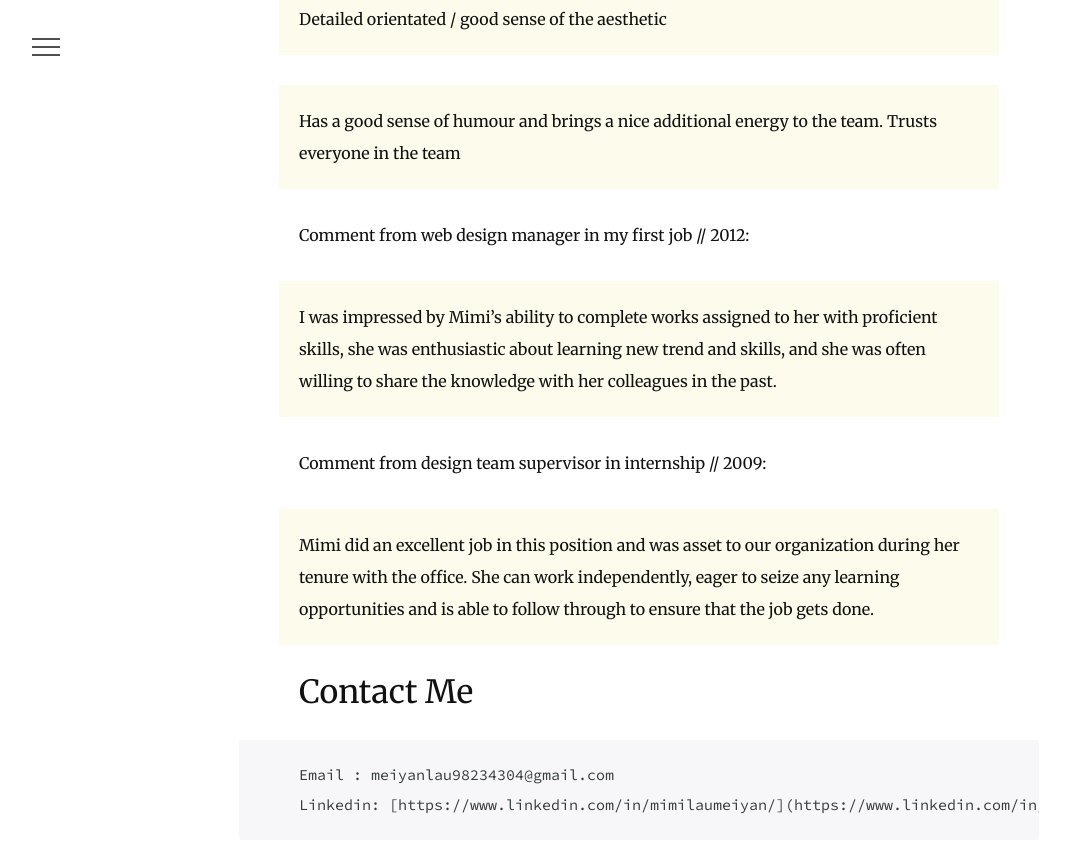
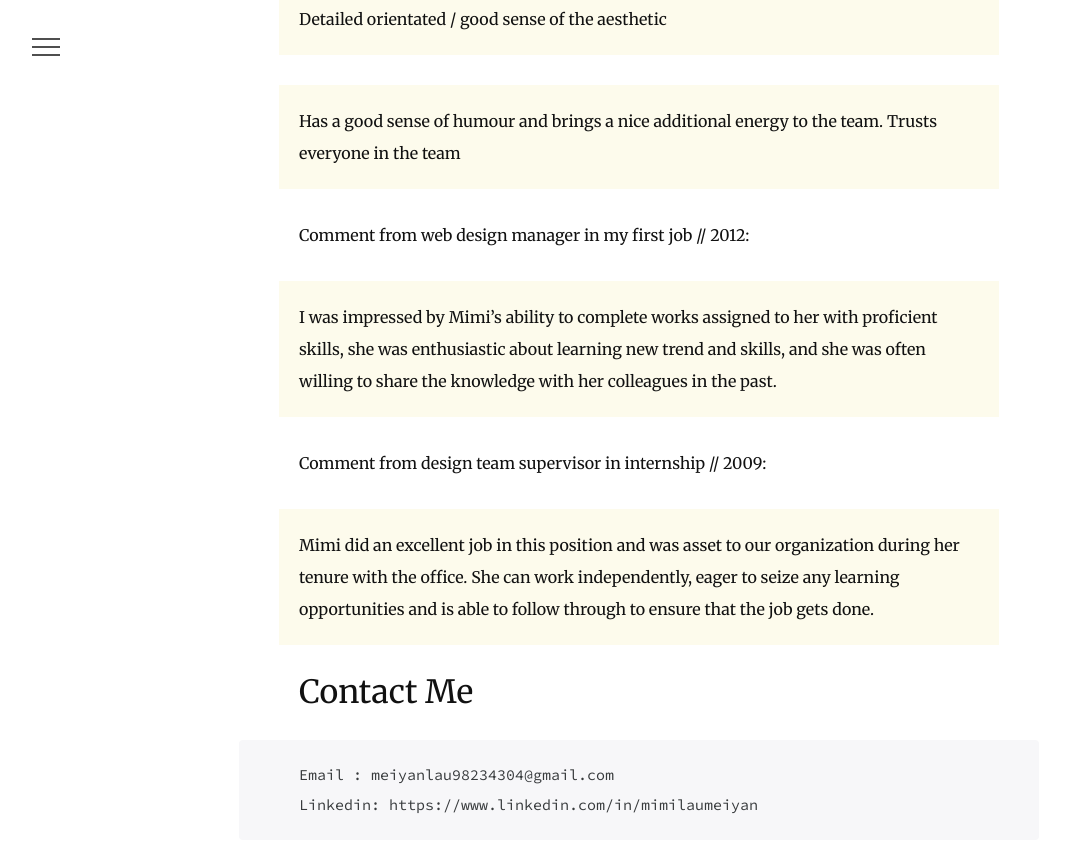
Before and after one commit to MimiLau/mimilau.github.io, a Jekyll site: the page built from about.md, in a window 1280 px wide and 900 px high, scrolled down 1794 px. Shown: the top 853 px of the window, without its empty margins (1-1068 px from the left). Built offline with Jekyll 4.4.1, drawn with Linux system fonts in a browser that asks for light colours; nearby versions of some CDN libraries; part of the change alters nothing that is shown.

Commit message:
linkedin url

````diff
--- a/about.md
+++ b/about.md
@@ -43,5 +43,5 @@ Comment from design team supervisor in internship // 2009:
 ## Contact Me
 ```
 Email : meiyanlau98234304@gmail.com
-Linkedin: [https://www.linkedin.com/in/mimilaumeiyan/](https://www.linkedin.com/in/mimilaumeiyan/)
+Linkedin: https://www.linkedin.com/in/mimilaumeiyan
 ```
````
